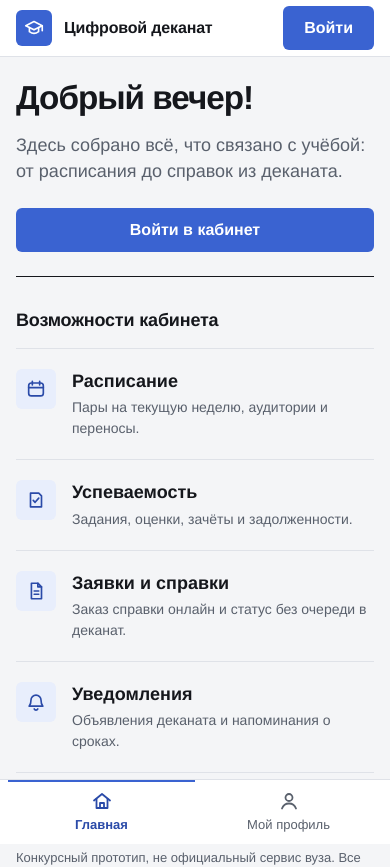
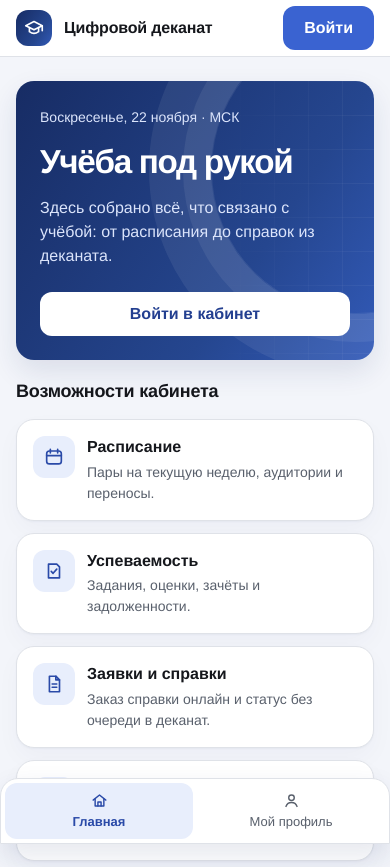
Before and after one commit to three-agent-studio/main-project, a React (Vite) app in the folder frontend/: page / in a window 390 px wide. Shown: the top 867 px of the page. Built offline with nearby package versions, Linux system fonts and the light colour scheme; no server answers.

Commit message:
design: refine the deanery interface across desktop and mobile

```diff
--- a/frontend/src/app/App.module.css
+++ b/frontend/src/app/App.module.css
@@ -1,11 +1,11 @@
-.shell { min-height:100vh; display:flex; flex-direction:column; }
+.shell { min-height:100vh; min-height:100svh; display:flex; flex-direction:column; }
 
-/* Header: one hairline, brand on the left edge of the grid, person on the right. */
+/* The outer frame leaves the blue cover to carry the page hierarchy. */
 .header { background:var(--surface); border-bottom:1px solid var(--line); }
-.headerInner { display:flex; justify-content:space-between; align-items:center; gap:var(--space-4); max-width:var(--content-max); min-height:64px; margin:0 auto; padding:var(--space-2) var(--gutter); }
+.headerInner { display:flex; justify-content:space-between; align-items:center; gap:var(--space-4); max-width:var(--content-max); min-height:72px; margin:0 auto; padding:var(--space-2) var(--gutter); }
 .brand { display:inline-flex; align-items:center; gap:var(--space-3); min-width:0; min-height:44px; color:var(--ink); font-size:var(--text-base); font-weight:700; letter-spacing:-.01em; line-height:1.2; text-decoration:none; }
 .brand:hover { color:var(--ink); }
-.brandMark { display:grid; place-items:center; flex:0 0 36px; width:36px; height:36px; border-radius:var(--radius); background:var(--primary); color:var(--on-primary); }
+.brandMark { display:grid; place-items:center; flex:0 0 36px; width:36px; height:36px; border-radius:var(--radius); background:var(--cover); color:var(--on-primary); }
 .brandMark svg { width:22px; height:22px; }
 .brandCaption { display:block; font-size:var(--text-xs); font-weight:400; color:var(--ink-soft); letter-spacing:0; }
 .account { display:flex; align-items:center; min-height:44px; }
@@ -16,12 +16,12 @@
 
 /* Body: 12-column grid. Navigation takes 3 columns, content 9. */
 .layout { flex:1; display:grid; grid-template-columns:repeat(12, minmax(0,1fr)); gap:var(--gutter); width:100%; max-width:var(--content-max); margin:0 auto; padding:var(--space-10) var(--gutter) var(--space-12); }
-.navigation { grid-column:span 3; display:flex; flex-direction:column; align-self:start; position:sticky; top:var(--space-6); border-top:1px solid var(--ink); }
-.navigation a { display:flex; align-items:center; gap:var(--space-3); min-height:48px; padding:var(--space-3) var(--space-3) var(--space-3) var(--space-4); border-bottom:1px solid var(--line); color:var(--ink-soft); font-size:var(--text-base); font-weight:500; text-decoration:none; transition:background-color var(--duration) var(--ease), color var(--duration) var(--ease); }
-.navigation a:hover { background:var(--surface); color:var(--ink); }
+.navigation { grid-column:span 3; display:flex; flex-direction:column; align-self:start; position:sticky; top:var(--space-6); gap:var(--space-1); padding:var(--space-2); border:1px solid var(--line); border-radius:var(--radius-lg); background:var(--surface); box-shadow:var(--shadow-panel); }
+.navigation a { display:flex; align-items:center; gap:var(--space-3); min-height:48px; padding:var(--space-2) var(--space-3); border-radius:var(--radius); color:var(--ink-soft); font-size:var(--text-sm); font-weight:500; text-decoration:none; transition:background-color var(--duration) var(--ease), color var(--duration) var(--ease); }
+.navigation a:hover { background:var(--surface-sunken); color:var(--ink); }
 .navigation a:active { background:var(--surface-sunken); }
-.navigation a[aria-current="page"] { color:var(--ink); font-weight:650; box-shadow:inset 3px 0 0 var(--primary); background:var(--surface); }
-.navigation svg { display:none; }
+.navigation a[aria-current="page"] { color:var(--primary-ink); font-weight:650; background:var(--primary-soft); }
+.navigation svg { display:block; flex:0 0 19px; width:19px; height:19px; }
 .shortLabel { display:none; }
 .main { grid-column:span 9; min-width:0; }
 .main:focus { outline:none; }
@@ -41,10 +41,10 @@
   .person { padding-right:var(--space-1); }
   .personName { display:none; }
   .layout { display:block; padding:var(--space-6) var(--space-4); }
-  .navigation { position:fixed; inset:auto 0 0 0; z-index:20; flex-direction:row; padding:0 var(--space-2) env(safe-area-inset-bottom); background:var(--surface); border-top:1px solid var(--line); overflow-x:auto; }
-  .navigation a { flex:1 0 60px; flex-direction:column; justify-content:center; gap:2px; min-height:var(--tabbar-height); padding:var(--space-2) var(--space-1); border-bottom:0; font-size:var(--text-xs); font-weight:550; text-align:center; }
-  .navigation a[aria-current="page"] { color:var(--primary-ink); box-shadow:inset 0 2px 0 var(--primary); background:var(--surface); }
-  .navigation svg { display:block; }
+  .navigation { position:fixed; inset:auto 0 0 0; z-index:20; flex-direction:row; padding:var(--space-1) var(--space-1) calc(var(--space-1) + env(safe-area-inset-bottom)); border-radius:var(--radius-lg) var(--radius-lg) 0 0; box-shadow:var(--shadow-float); overflow-x:auto; }
+  .navigation a { flex:1 0 60px; flex-direction:column; justify-content:center; gap:2px; min-height:calc(var(--tabbar-height) - 8px); padding:var(--space-2) var(--space-1); border-bottom:0; font-size:var(--text-xs); font-weight:550; text-align:center; }
+  .navigation a[aria-current="page"] { color:var(--primary-ink); background:var(--primary-soft); }
+  .navigation svg { flex-basis:auto; }
   .longLabel { display:none; }
   .shortLabel { display:inline; }
   .footer { padding:var(--space-4) var(--space-4) calc(var(--tabbar-height) + var(--space-6) + env(safe-area-inset-bottom)); }
--- a/frontend/src/features/deanery/Deanery.module.css
+++ b/frontend/src/features/deanery/Deanery.module.css
@@ -1,13 +1,13 @@
 .heading { display:flex; gap:var(--space-3); flex-wrap:wrap; align-items:center; justify-content:space-between; }
 .entry { padding:var(--space-5) 0; border-bottom:1px solid var(--line); min-width:0; overflow-wrap:anywhere; }
 .entry:last-child { border-bottom:0; padding-bottom:0; }
-.entry h3 { margin:0; font-size:var(--text-lg); }
+.entry h3 { margin:var(--space-2) 0 0; font-size:var(--text-lg); }
 .entry p { margin:var(--space-2) 0; white-space:pre-wrap; }
 .meta { color:var(--ink-soft); font-size:var(--text-sm); }
-.timeline { margin:var(--space-3) 0 0; padding:0 0 0 var(--space-5); }
+.timeline { margin:var(--space-3) 0; padding:var(--space-2) var(--space-4) var(--space-2) var(--space-8); border-radius:var(--radius); background:var(--paper); }
 .timeline li { padding:var(--space-2) var(--space-3); }
 .timeline li::marker { color:var(--primary); }
 .timeline time { display:block; }
-.details summary { min-height:44px; display:list-item; padding:var(--space-3) 0; cursor:pointer; color:var(--primary-ink); }
+.details summary { min-height:44px; display:list-item; padding:var(--space-3) 0; cursor:pointer; color:var(--primary-ink); font-weight:550; }
 .actions { display:flex; flex-wrap:wrap; gap:var(--space-2) var(--space-4); align-items:center; }
-.actionForm { margin:var(--space-3) 0 0; }
+.actionForm { margin:var(--space-3) 0 0; padding:var(--space-4); border:1px solid var(--line); border-radius:var(--radius); }
--- a/frontend/src/features/home/HomePage.module.css
+++ b/frontend/src/features/home/HomePage.module.css
@@ -1,32 +1,94 @@
-.home { min-width:0; }
+.home { display:grid; gap:var(--space-6); min-width:0; }
 
-/* Greeting: the one large typographic moment of the cabinet. */
-.welcome { margin-bottom:var(--space-12); padding-bottom:var(--space-8); border-bottom:1px solid var(--ink); }
-.welcome h1 { max-width:18ch; margin-bottom:var(--space-4); font-size:clamp(1.875rem, 1.2rem + 3.6vw, 4rem); line-height:1.04; letter-spacing:-.03em; hyphens:auto; }
-.lead { max-width:46ch; margin-bottom:var(--space-6); color:var(--ink-soft); font-size:var(--text-lg); line-height:1.45; }
+/* Linework stays in the background so the hero remains legible at any viewport. */
+.welcome {
+  position:relative;
+  isolation:isolate;
+  overflow:hidden;
+  padding:clamp(24px, 5vw, 52px);
+  border-radius:var(--radius-xl);
+  background:var(--cover);
+  box-shadow:var(--shadow-float);
+  color:var(--on-primary);
+}
+.welcome::before {
+  content:"";
+  position:absolute;
+  z-index:-1;
+  width:min(64%, 460px);
+  aspect-ratio:1;
+  right:-15%;
+  top:-45%;
+  border:1px solid var(--cover-line);
+  border-radius:50%;
+  box-shadow:0 0 0 28px var(--cover-line), 0 0 0 62px var(--cover-line);
+  opacity:.55;
+}
+.welcome::after {
+  content:"";
+  position:absolute;
+  z-index:-1;
+  inset:0 0 0 53%;
+  background-image:linear-gradient(var(--cover-line) 1px, transparent 1px),
+    linear-gradient(90deg, var(--cover-line) 1px, transparent 1px);
+  background-size:34px 34px;
+  mask-image:linear-gradient(90deg, transparent, #000);
+  opacity:.4;
+}
+.date { display:inline-block; margin-bottom:var(--space-4); color:var(--on-primary-soft); font-size:var(--text-sm); }
+.date::first-letter { text-transform:uppercase; }
+.welcome h1 {
+  max-width:18ch;
+  margin-bottom:var(--space-4);
+  color:inherit;
+  font-size:clamp(2rem, 1.2rem + 3.6vw, 3.75rem);
+  line-height:1.07;
+  letter-spacing:-.04em;
+  hyphens:auto;
+}
+.lead { max-width:42ch; margin-bottom:var(--space-6); color:var(--on-primary-soft); font-size:var(--text-lg); }
 .actions { display:flex; flex-wrap:wrap; gap:var(--space-3); }
-
+.actions :global(.button) { background:var(--surface); color:var(--primary-active); }
+.actions :global(.button):hover { background:var(--primary-soft); }
+.actions :global(.button-secondary) { border-color:var(--on-primary-soft); background:transparent; color:var(--on-primary); }
+.actions :global(.button-secondary):hover { color:var(--primary-active); }
+.actions a:focus-visible { outline-color:var(--on-primary); }
+.home > section:not(.welcome) { margin-bottom:0; }
 .sectionTitle { margin-bottom:var(--space-4); }
-/* Two columns on the grid, divided by hairlines; no boxed cards. */
-.upcoming { list-style:none; margin:0; padding:0; display:grid; grid-template-columns:repeat(2, minmax(0,1fr)); border-top:1px solid var(--line); }
-.upcoming li { display:grid; grid-template-columns:auto minmax(0,1fr); align-content:start; gap:var(--space-2) var(--space-4); padding:var(--space-6) var(--space-6) var(--space-6) 0; border-bottom:1px solid var(--line); }
-.upcoming li:nth-child(even) { padding-left:var(--space-6); border-left:1px solid var(--line); }
-.upcoming li > span:last-child { grid-column:2; }
-.upcoming h3 { margin:0 0 var(--space-1); font-size:var(--text-lg); }
-.upcoming h3 a { color:var(--ink); text-decoration:underline; text-decoration-color:var(--line-control); }
-.upcoming h3 a:hover { color:var(--primary-hover); text-decoration-color:currentColor; }
+.upcoming { list-style:none; margin:0; padding:0; display:grid; grid-template-columns:repeat(2, minmax(0,1fr)); gap:var(--space-3); }
+.upcoming li {
+  position:relative;
+  display:grid;
+  grid-template-columns:auto minmax(0,1fr);
+  align-content:start;
+  gap:var(--space-3);
+  padding:var(--space-4);
+  border:1px solid var(--line);
+  border-radius:var(--radius-lg);
+  background:var(--surface);
+  box-shadow:var(--shadow-panel);
+}
+.upcoming h3 { margin:0 0 var(--space-1); font-size:var(--text-base); }
+.upcoming h3 a { display:flex; align-items:baseline; justify-content:space-between; gap:var(--space-2); color:var(--ink); text-decoration:none; }
+.upcoming h3 a::after { content:""; position:absolute; inset:0; border-radius:var(--radius-lg); }
+.upcoming h3 a:focus-visible { outline:none; }
+.upcoming h3 a:focus-visible::after { outline:3px solid var(--primary); outline-offset:2px; }
+.shortcut:hover { border-color:var(--primary); }
+.shortcut:hover h3 a { color:var(--primary-hover); }
+.arrow { color:var(--primary-ink); }
 .upcoming p { margin:0; color:var(--ink-soft); font-size:var(--text-sm); }
-.icon { display:grid; place-items:center; width:40px; height:40px; border-radius:var(--radius); background:var(--primary-soft); color:var(--primary-ink); }
+.icon { display:grid; place-items:center; width:42px; height:42px; border-radius:var(--radius); background:var(--primary-soft); color:var(--primary-ink); }
 .icon svg { width:22px; height:22px; }
-
-@media (max-width:760px) {
-  .welcome { margin-bottom:var(--space-8); padding-bottom:var(--space-6); }
-  .upcoming { grid-template-columns:minmax(0,1fr); }
-  .upcoming li, .upcoming li:nth-child(even) { padding:var(--space-5) 0; border-left:0; }
-  .actions > * { flex:1 1 100%; }
-}
-
 .todayLessons { list-style:none; margin:0 0 var(--space-4); padding:0; }
 .todayLessons li { display:grid; grid-template-columns:4em minmax(0,1fr); gap:var(--space-1) var(--space-3); padding:var(--space-3) 0; border-bottom:1px solid var(--line); overflow-wrap:anywhere; }
 .todayLessons time { color:var(--primary-ink); font-variant-numeric:tabular-nums; grid-row:span 2; }
 .todayLessons span { color:var(--ink-soft); font-size:var(--text-sm); }
+
+@media (max-width:560px) {
+  .home { gap:var(--space-5); }
+  .welcome { border-radius:var(--radius-lg); }
+  .welcome::before { width:80%; right:-35%; top:-20%; }
+  .lead { font-size:var(--text-base); }
+  .upcoming { grid-template-columns:minmax(0,1fr); }
+  .actions > * { flex:1 1 100%; }
+}
--- a/frontend/src/features/home/HomePage.tsx
+++ b/frontend/src/features/home/HomePage.tsx
@@ -2,8 +2,16 @@ import type { ComponentType } from 'react';
 import { Link } from 'react-router';
 import { displayName, firstName, useSession } from '../../shared/api/session';
 import { BellIcon, CalendarIcon, GradesIcon, RequestIcon } from '../../shared/ui/icons';
+import { moscowDateKey } from '../student/academics/schedule';
 import { TodayCard } from './TodayCard';
 import styles from './HomePage.module.css';
+
+const dayLabel = new Intl.DateTimeFormat('ru-RU', {
+  timeZone: 'Europe/Moscow', weekday: 'long', day: 'numeric', month: 'long',
+});
+const moscowHour = new Intl.DateTimeFormat('en', {
+  timeZone: 'Europe/Moscow', hour: 'numeric', hourCycle: 'h23',
+});
 
 function greeting(hour: number): string {
   if (hour < 5) return 'Доброй ночи';
@@ -21,12 +29,16 @@ const upcoming: { title: string; text: string; Icon: ComponentType; to: string }
 
 export default function HomePage() {
   const session = useSession();
-  const hello = greeting(new Date().getHours());
+  const now = new Date();
+  const hello = greeting(Number(moscowHour.format(now)));
   const user = session.kind === 'signed-in' ? session.user : null;
+
+  const student = user?.roles.includes('student');
 
   return <div className={styles.home}>
     <section className={styles.welcome} aria-labelledby="home-title">
-      <h1 id="home-title">{user ? `${hello}, ${firstName(displayName(user))}` : `${hello}!`}</h1>
+      <time className={styles.date} dateTime={moscowDateKey(now)}>{dayLabel.format(now)} · МСК</time>
+      <h1 id="home-title">{user ? `${hello}, ${firstName(displayName(user))}` : 'Учёба под рукой'}</h1>
       <p className={styles.lead}>Здесь собрано всё, что связано с учёбой: от расписания до справок из деканата.</p>
       <div className={styles.actions}>
         {user?.roles.includes('student') && <>
@@ -43,11 +55,11 @@ export default function HomePage() {
 
     {user?.roles.includes('student') && <TodayCard key={user.id} />}
     <section aria-labelledby="upcoming-title">
-      <h2 id="upcoming-title" className={styles.sectionTitle}>Возможности кабинета</h2>
+      <h2 id="upcoming-title" className={styles.sectionTitle}>{student ? 'Быстрый переход' : 'Возможности кабинета'}</h2>
       <ul className={styles.upcoming}>
-        {upcoming.map(({ title, text, Icon, to }) => <li key={title}>
+        {upcoming.map(({ title, text, Icon, to }) => <li key={title} className={student ? styles.shortcut : undefined}>
           <span className={styles.icon}><Icon /></span>
-          <div><h3>{user?.roles.includes('student') ? <Link to={to}>{title}</Link> : title}</h3><p>{text}</p></div>
+          <div><h3>{student ? <Link to={to}>{title}<span className={styles.arrow} aria-hidden="true">↗</span></Link> : title}</h3><p>{text}</p></div>
         </li>)}
       </ul>
     </section>
--- a/frontend/src/features/student/academics/ScheduleWeek.module.css
+++ b/frontend/src/features/student/academics/ScheduleWeek.module.css
@@ -2,15 +2,15 @@
    (time | subject and teacher | room). Hairlines separate, nothing is boxed twice. */
 .intro { display:flex; flex-wrap:wrap; align-items:baseline; justify-content:space-between; gap:var(--space-2) var(--space-4); margin-bottom:var(--space-5); }
 .range { margin:0; font-size:var(--text-lg); font-weight:650; font-variant-numeric:tabular-nums; }
-.zone { color:var(--ink-soft); font-size:var(--text-sm); }
+.zone { padding:var(--space-1) var(--space-3); border-radius:var(--radius-pill); background:var(--primary-soft); color:var(--primary-ink); font-size:var(--text-sm); }
 
 .days { display:grid; }
-.day:first-child { padding-top:0; }
+.day:last-child { border-bottom:0; }
 .day { display:grid; grid-template-columns:minmax(0,3fr) minmax(0,9fr); gap:var(--space-6); padding:var(--space-5) 0; border-bottom:1px solid var(--line); min-width:0; }
 .dayHeader { display:flex; flex-direction:column; align-items:flex-start; gap:var(--space-1); }
 .dayHeader h3 { margin:0; font-size:var(--text-lg); line-height:1.3; }
 .dayHeader p { margin:0 0 var(--space-1); color:var(--ink-soft); font-size:var(--text-sm); font-variant-numeric:tabular-nums; }
-.today { box-shadow:inset 3px 0 0 var(--primary); padding-left:var(--space-4); margin-left:calc(-1 * var(--space-4)); }
+.today { border:1px solid var(--line); border-left:3px solid var(--primary); border-radius:var(--radius); padding:var(--space-4); background:var(--paper); }
 .count { color:var(--ink-soft); font-size:var(--text-xs); }
 
 .lessons { list-style:none; margin:0; padding:0; }
@@ -36,7 +36,7 @@
 }
 @media (max-width:560px) {
   .lesson { grid-template-columns:64px minmax(0,1fr); gap:var(--space-1) var(--space-3); }
-  .room { grid-column:2; flex-direction:row; gap:var(--space-2); font-weight:600; }
+  .room { min-width:0; grid-column:2; flex-direction:row; gap:var(--space-2); font-weight:600; }
   .clock time { font-size:var(--text-lg); }
 }
 
--- a/frontend/src/shared/styles/tokens.css
+++ b/frontend/src/shared/styles/tokens.css
@@ -7,7 +7,7 @@
   /* Neutrals */
   --ink: #15171c;            /* text, 17.9:1 on white */
   --ink-soft: #59606c;       /* secondary text, 6.3:1 on white, 5.8:1 on paper */
-  --paper: #f4f5f7;          /* page background */
+  --paper: #f3f5fa;          /* page background */
   --surface: #ffffff;        /* panels */
   --surface-sunken: #eef0f3; /* table heads, quiet fills */
   --line: #dfe2e8;           /* hairline rules, decorative only */
@@ -41,10 +41,15 @@
   --leading: 1.5;
   --tracking-tight: -.022em;
 
-  /* Shape: small radii; larger surfaces get a slightly larger one. */
-  --radius-sm: 4px;
-  --radius: 6px;
-  --radius-lg: 10px;
+  /* Elevation is reserved for surfaces and controls. Status colours keep their own meanings. */
+  --radius-sm: 8px;
+  --radius: 12px;
+  --radius-lg: 18px;
+  --radius-xl: 24px;
+  --cover: linear-gradient(124deg, #172c64, #25468f 66%, #325ab8);
+  --shadow-panel: 0 1px 2px #172c640a, 0 10px 24px #172c6408;
+  --shadow-float: 0 12px 28px #172c641c;
+  --cover-line: #fff2;
   --radius-pill: 999px;
 
   /* Space: 4px base */
--- a/frontend/src/shared/ui/Badge.module.css
+++ b/frontend/src/shared/ui/Badge.module.css
@@ -1,4 +1,4 @@
-.badge { display:inline-flex; align-items:center; justify-self:start; align-self:start; min-height:24px; padding:var(--space-1) var(--space-2); border-radius:var(--radius-sm); font-size:var(--text-xs); font-weight:600; line-height:1.2; white-space:nowrap; font-variant-numeric:tabular-nums; }
+.badge { display:inline-flex; align-items:center; justify-self:start; align-self:start; min-height:24px; padding:var(--space-1) var(--space-2); border-radius:var(--radius-pill); font-size:var(--text-xs); font-weight:600; line-height:1.2; white-space:nowrap; font-variant-numeric:tabular-nums; }
 .neutral { background:var(--surface-sunken); color:var(--ink-soft); }
 .info { background:var(--primary-soft); color:var(--primary-ink); }
 .success { background:var(--success-soft); color:var(--success); }
--- a/frontend/src/shared/ui/Card.module.css
+++ b/frontend/src/shared/ui/Card.module.css
@@ -1,4 +1,4 @@
-.card { background:var(--surface); padding:var(--space-6) var(--space-8) var(--space-8); border:1px solid var(--line); border-radius:var(--radius-lg); margin-bottom:var(--space-6); overflow-wrap:anywhere; }
+.card { background:var(--surface); padding:var(--space-6) var(--space-8) var(--space-8); border:1px solid var(--line); border-radius:var(--radius-lg); box-shadow:var(--shadow-panel); margin-bottom:var(--space-6); overflow-wrap:anywhere; }
 .card > h2 { margin:0 0 var(--space-5); padding-bottom:var(--space-3); border-bottom:1px solid var(--line); }
 .card > :last-child { margin-bottom:0; }
-@media (max-width:760px) { .card { padding:var(--space-4) var(--space-4) var(--space-6); border-radius:var(--radius); } }
+@media (max-width:760px) { .card { padding:var(--space-4) var(--space-4) var(--space-6); border-radius:var(--radius-lg); } }
--- a/frontend/src/shared/ui/Form.module.css
+++ b/frontend/src/shared/ui/Form.module.css
@@ -5,12 +5,12 @@
 .field { display:grid; align-content:start; gap:var(--space-2); min-width:0; font-size:var(--text-sm); font-weight:600; color:var(--ink); }
 .field input, .field select, .field textarea {
   width:100%; min-width:0; min-height:44px; padding:var(--space-2) var(--space-3);
-  border:1px solid var(--line-control); border-radius:var(--radius); background:var(--surface);
+  border:1px solid var(--line-control); border-radius:var(--radius); background:var(--paper);
   color:var(--ink); font:inherit; font-size:var(--text-base); font-weight:400;
   transition:border-color var(--duration) var(--ease);
 }
 .field input:hover, .field select:hover, .field textarea:hover { border-color:var(--ink-soft); }
-.field input:focus-visible, .field select:focus-visible, .field textarea:focus-visible { outline:3px solid var(--primary); outline-offset:1px; border-color:var(--primary); }
+.field input:focus-visible, .field select:focus-visible, .field textarea:focus-visible { outline:3px solid var(--primary); outline-offset:1px; border-color:var(--primary); background:var(--surface); }
 .field input:disabled, .field select:disabled, .field textarea:disabled { background:var(--disabled-fill); color:var(--disabled-ink); border-color:var(--line); cursor:not-allowed; }
 .field textarea { min-height:104px; resize:vertical; line-height:var(--leading); }
 .hint { font-weight:400; color:var(--ink-soft); }
--- a/frontend/src/shared/ui/Page.module.css
+++ b/frontend/src/shared/ui/Page.module.css
@@ -1,5 +1,5 @@
 .page { min-width:0; }
-.heading { margin-bottom:var(--space-8); padding-bottom:var(--space-6); border-bottom:1px solid var(--ink); }
-.heading h1 { margin:0; }
+.heading { margin-bottom:var(--space-8); padding-bottom:var(--space-6); border-bottom:1px solid var(--line-strong); }
+.heading h1 { margin:0; letter-spacing:-.035em; }
 .lead { max-width:60ch; margin:var(--space-3) 0 0; color:var(--ink-soft); font-size:var(--text-lg); line-height:1.45; }
 @media (max-width:760px) { .heading { margin-bottom:var(--space-6); padding-bottom:var(--space-4); } }
```
Also changed, not shown: frontend/src/features/student/profile/ProfilePage.module.css (+5 -4 lines), 2 other files (tests, documents, lock files or other folders).
